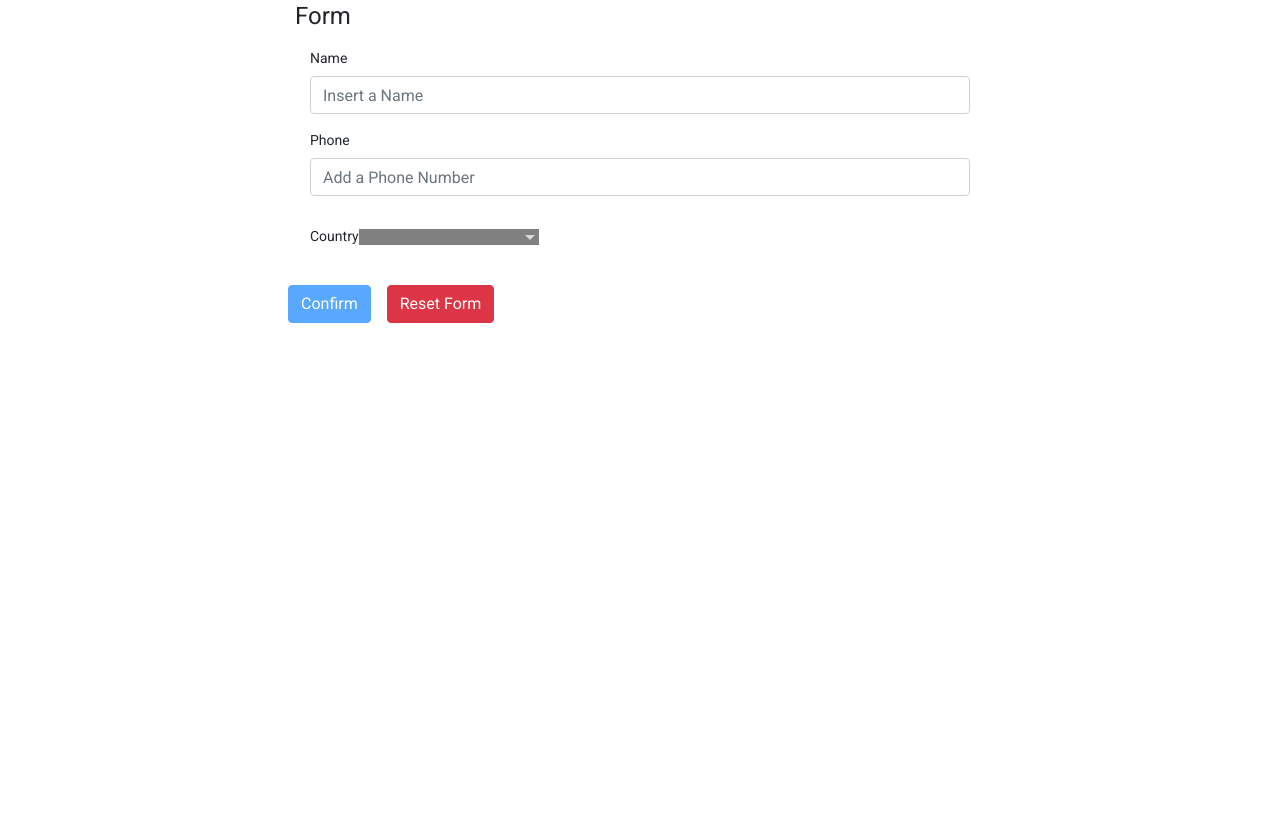
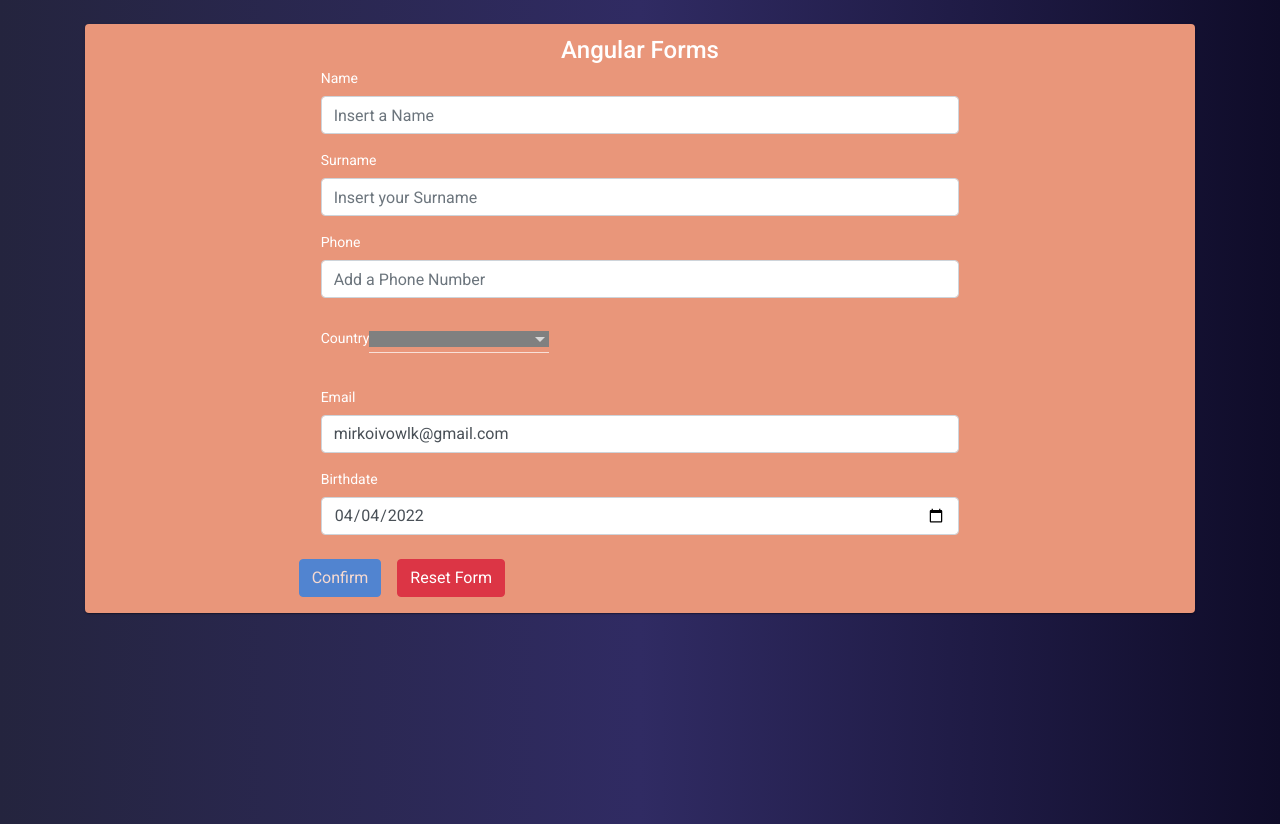
Before and after one commit to mwlk/coderhouse-angular, an Angular app in the folder Forms-Wlk/: page / in a window 1280 px wide. Before the commit the page ends 800 px from the top, so only its background shows below. Built offline with nearby package versions, Linux system fonts and the light colour scheme.

Commit message:
upd form

```diff
--- a/Forms-Wlk/src/app/app.component.html
+++ b/Forms-Wlk/src/app/app.component.html
@@ -1,3 +1,8 @@
-<div class="container">
+<div class="container mt-4">
+  <mat-card class="content-card" style="background-color: darksalmon;">
+    <mat-card-title class="text-center">Angular Forms</mat-card-title>
+  <mat-card-content >
   <app-form-component></app-form-component>
+</mat-card-content>
+</mat-card>
 </div>
--- a/Forms-Wlk/src/app/app.module.ts
+++ b/Forms-Wlk/src/app/app.module.ts
@@ -8,6 +8,7 @@ import { BrowserAnimationsModule } from '@angular/platform-browser/animations';
 import { FormsModule, ReactiveFormsModule } from '@angular/forms';
 
 import {MatSelectModule} from '@angular/material/select';
+import { MatCardModule } from '@angular/material/card';
 
 @NgModule({
   declarations: [
@@ -20,7 +21,8 @@ import {MatSelectModule} from '@angular/material/select';
     BrowserModule,
     AppRoutingModule,
     BrowserAnimationsModule,
-    MatSelectModule
+    MatSelectModule,
+    MatCardModule
   ],
   providers: [],
   bootstrap: [AppComponent]
--- a/Forms-Wlk/src/app/form-component/form-component.component.html
+++ b/Forms-Wlk/src/app/form-component/form-component.component.html
@@ -1,9 +1,8 @@
 <div class="container">
   <div class="col-md-8 offset-2">
-    <h1>Form</h1>
     <form
       [formGroup]="formExample"
-      (ngSubmit)="SubmitForm(formExample.value)"
+      (ngSubmit)="SubmitForm()"
       class="form"
     >
       <div class="col-sm">
@@ -12,6 +11,14 @@
           <input type="text" formControlName="name"
           class="form-control"
           placeholder="Insert a Name">
+        </div>
+      </div>
+      <div class="col-sm">
+        <div class="form-group">
+          <label for="">Surname</label>
+          <input type="text" formControlName="surname"
+          class="form-control"
+          placeholder="Insert your Surname">
         </div>
       </div>
       <div class="col-sm">
@@ -40,10 +47,31 @@
       </mat-form-field>
         </div>
       </div>
-      <div class="col-sm"></div>
-      <div class="col-sm"></div>
-      <div class="col-sm"></div>
-      <div class="row " >
+      <div class="col-sm">
+        <div class="form-group">
+          <label for="">Email</label>
+          <input type="text" formControlName="mail"
+          class="form-control"
+          >
+        </div>
+      </div>
+      <div class="col-sm">
+        <label
+        >Birthdate</label
+      >
+
+        <input
+          type="date"
+          id="hf-referencia"
+          name="hf-referencia"
+          class="form-control"
+          formControlName="date"
+
+        />
+
+      </div>
+
+      <div class="row mt-4" >
         <button
         [disabled]="!formExample.valid"
         type="submit"
--- a/Forms-Wlk/src/app/form-component/form-component.component.ts
+++ b/Forms-Wlk/src/app/form-component/form-component.component.ts
@@ -1,6 +1,8 @@
+import { formatDate } from '@angular/common';
 import { Component, OnInit } from '@angular/core';
 import { FormControl, FormGroup, Validators } from '@angular/forms';
 import { countries } from 'src/countries';
+import Swal from 'sweetalert2';
 
 @Component({
   selector: 'app-form-component',
@@ -11,6 +13,7 @@ export class FormComponentComponent implements OnInit {
   public formExample: FormGroup;
   private regexPhone: string = '^[+]*[(]{0,1}[0-9]{1,4}[)]{0,1}[-\s\./0-9]*$';
   public arrayCountries: any = []
+  today = new Date();
 
   constructor() {
     this.formExample = this.CreateFormGroup();
@@ -18,14 +21,22 @@ export class FormComponentComponent implements OnInit {
 
   CreateFormGroup() {
     return new FormGroup({
-      name: new FormControl('', [Validators.required]),
+      name: new FormControl('', [Validators.required, Validators.minLength(5), Validators.maxLength(15)]),
+      surname: new FormControl("", [Validators.required, Validators.minLength(3), Validators.maxLength(15)]),
       phone: new FormControl('', [Validators.pattern(this.regexPhone)]),
-      country: new FormControl("", [Validators.required])
+      country: new FormControl("", [Validators.required]),
+      mail: new FormControl("mirkoivowlk@gmail.com", [Validators.required, Validators.email, Validators.minLength(8), Validators.maxLength(25)]),
+      date: new FormControl(formatDate(this.today, "yyyy-MM-dd", "en"), [Validators.required])
     });
   }
 
-  SubmitForm(value: any) {
-   console.log(value)
+  SubmitForm() {
+    if(!this.formExample.valid){
+      this.showSwal("Check", "Review Data", "wanning")
+    }else{
+      this.showSwal("Good Job", "Data is OK", "success")
+
+    }
   }
 
   Reset() {
@@ -36,4 +47,14 @@ export class FormComponentComponent implements OnInit {
     this.arrayCountries = countries;
 
   }
+
+  showSwal(title: any, text: any, icon: any) {
+    Swal.fire({
+      title: title,
+      text: text,
+      icon: icon,
+      confirmButtonText: "Confirm",
+      confirmButtonColor: "#FF5F00",
+    });
+  }
 }
--- a/Forms-Wlk/src/styles.scss
+++ b/Forms-Wlk/src/styles.scss
@@ -1,4 +1,23 @@
 /* You can add global styles to this file, and also import other style files */
 
-html, body { height: 100%; }
-body { margin: 0; font-family: Roboto, "Helvetica Neue", sans-serif; }
+html,
+body {
+  height: 100%;
+}
+body {
+  margin: 0;
+  font-family: Roboto, "Helvetica Neue", sans-serif;
+  background: #0f0c29; /* fallback for old browsers */
+  background: -webkit-linear-gradient(
+    to right,
+    #24243e,
+    #302b63,
+    #0f0c29
+  ); /* Chrome 10-25, Safari 5.1-6 */
+  background: linear-gradient(
+    to right,
+    #24243e,
+    #302b63,
+    #0f0c29
+  ); /* W3C, IE 10+/ Edge, Firefox 16+, Chrome 26+, Opera 12+, Safari 7+ */
+}
```
